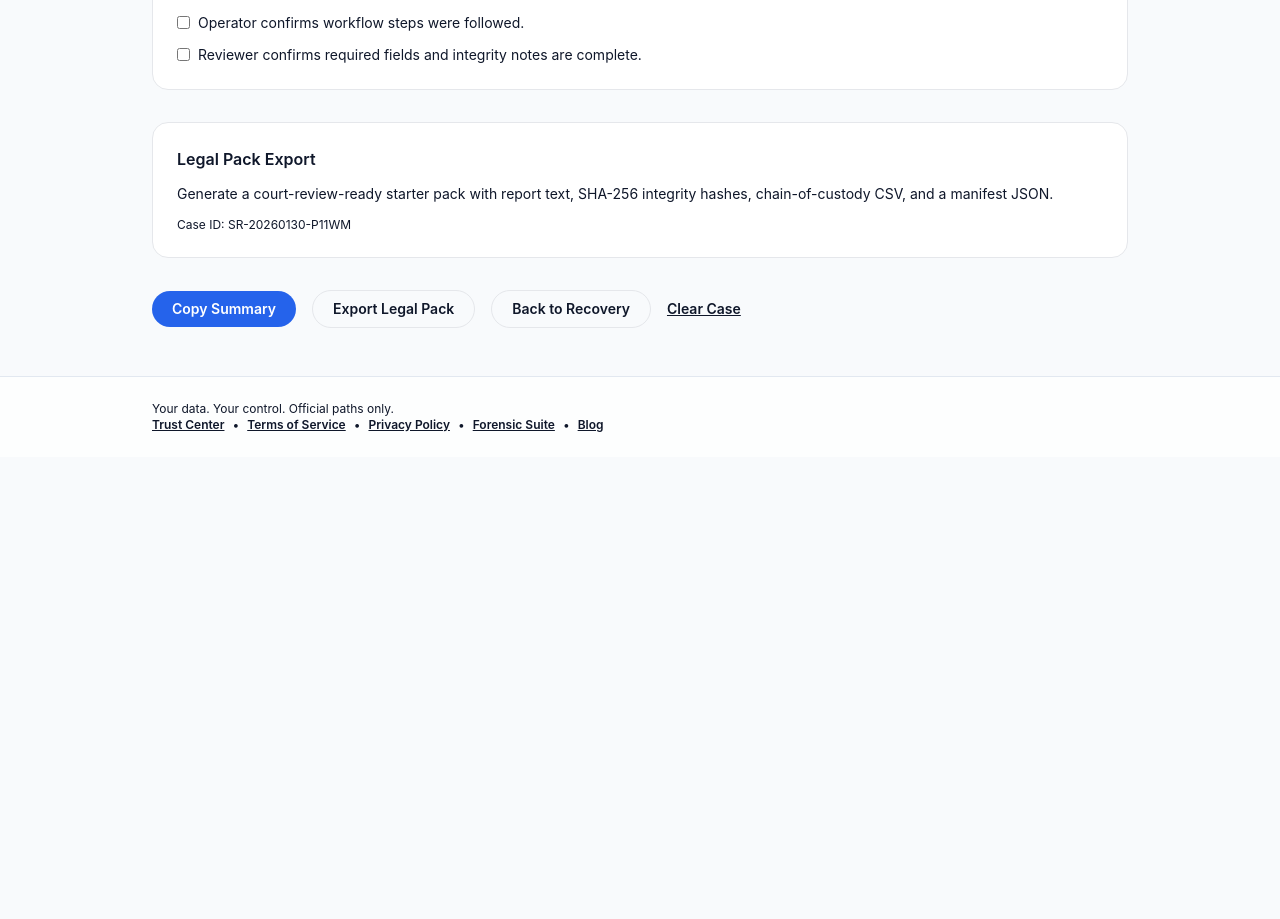
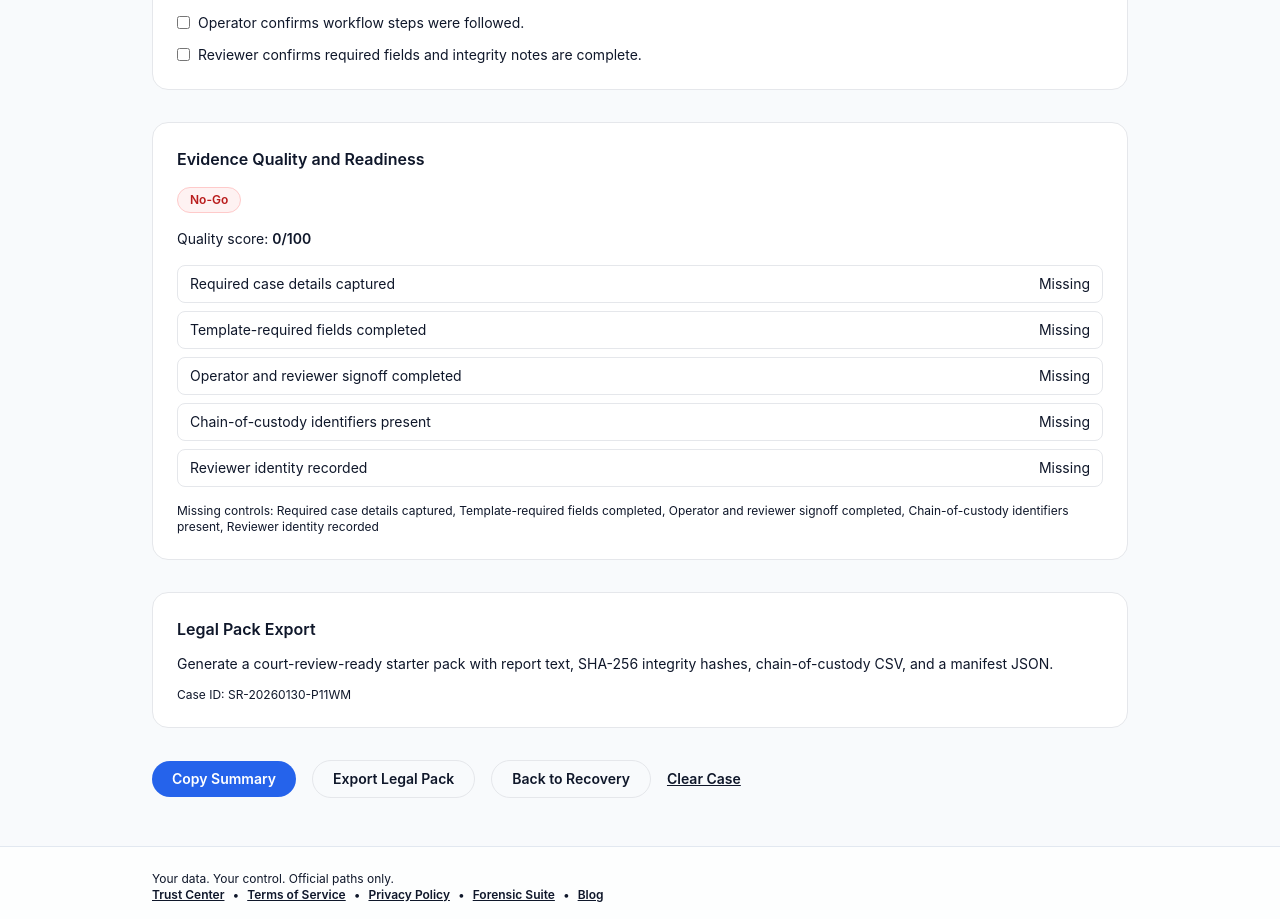
Before and after one commit to carter961995-wq/saferestore, a React (Vite) app: page /case-summary in a window 1280 px wide. Shown: the part 1860-2779 px from the top of the page. Before the commit the page ends 2317 px from the top, so only its background shows below. Built offline with nearby package versions, Linux system fonts and the light colour scheme.

Commit message:
feat: add stage 6 evidence quality scoring and readiness

```diff
--- a/src/pages/CaseSummary.jsx
+++ b/src/pages/CaseSummary.jsx
@@ -87,6 +87,90 @@ export default function CaseSummary() {
   );
 
   const isSignoffValid = operatorSignoff && reviewSignoff;
+  const hasCustodyIdentifiers = Boolean(
+    operatorName.trim() && evidenceSource.trim() && incidentDate.trim()
+  );
+
+  const qualityChecks = useMemo(
+    () => [
+      {
+        key: "base_details",
+        label: "Required case details captured",
+        weight: 20,
+        passed: isWhatHappenedValid && isIphoneModelValid,
+      },
+      {
+        key: "template_fields",
+        label: "Template-required fields completed",
+        weight: 30,
+        passed: missingTemplateFields.length === 0,
+      },
+      {
+        key: "signoff",
+        label: "Operator and reviewer signoff completed",
+        weight: 25,
+        passed: isSignoffValid,
+      },
+      {
+        key: "custody_ids",
+        label: "Chain-of-custody identifiers present",
+        weight: 15,
+        passed: hasCustodyIdentifiers,
+      },
+      {
+        key: "reviewer_assigned",
+        label: "Reviewer identity recorded",
+        weight: 10,
+        passed: Boolean(reviewerName.trim()),
+      },
+    ],
+    [
+      hasCustodyIdentifiers,
+      isIphoneModelValid,
+      isSignoffValid,
+      isWhatHappenedValid,
+      missingTemplateFields.length,
+      reviewerName,
+    ]
+  );
+
+  const qualityScore = qualityChecks.reduce(
+    (total, check) => total + (check.passed ? check.weight : 0),
+    0
+  );
+
+  const missingControls = qualityChecks
+    .filter((check) => !check.passed)
+    .map((check) => check.label);
+
+  const readinessStatus = useMemo(() => {
+    const hasBlockingIssues =
+      !isWhatHappenedValid ||
+      !isIphoneModelValid ||
+      missingTemplateFields.length > 0 ||
+      !isSignoffValid;
+
+    if (hasBlockingIssues) {
+      return "No-Go";
+    }
+    if (qualityScore < 85) {
+      return "Conditional";
+    }
+    return "Go";
+  }, [
+    isIphoneModelValid,
+    isSignoffValid,
+    isWhatHappenedValid,
+    missingTemplateFields.length,
+    qualityScore,
+  ]);
+
+  const readinessToneClass =
+    readinessStatus === "Go"
+      ? "text-emerald-700 bg-emerald-50 border-emerald-200"
+      : readinessStatus === "Conditional"
+        ? "text-amber-700 bg-amber-50 border-amber-200"
+        : "text-red-700 bg-red-50 border-red-200";
 
   useEffect(() => {
     const stored = localStorage.getItem("saferestore_caseData");
@@ -118,6 +202,8 @@ export default function CaseSummary() {
         `• Evidence Source: ${evidenceSource || "-"}`,
         `• Incident Date: ${incidentDate || "-"}`,
         `• Jurisdiction / Matter: ${jurisdiction || "-"}`,
+        `• Evidence Quality Score: ${qualityScore}/100`,
+        `• Readiness Status: ${readinessStatus}`,
         "",
         "Your Details",
         `• What happened?: ${whatHappened || "-"}`,
@@ -146,6 +232,8 @@ export default function CaseSummary() {
       powersOn,
       reviewerName,
       whatHappened,
+      qualityScore,
+      readinessStatus,
     ]
   );
 
@@ -219,6 +307,11 @@ export default function CaseSummary() {
         operatorSignoff,
         reviewSignoff,
       },
+      quality: {
+        score: qualityScore,
+        readiness: readinessStatus,
+        missingControls,
+      },
     };
 
     const reportText = summaryText;
@@ -254,6 +347,10 @@ export default function CaseSummary() {
       ],
       template: activeTemplate.id,
       requiredFieldsSatisfied: activeTemplate.requiredFields,
+      quality: {
+        score: qualityScore,
+        readiness: readinessStatus,
+      },
       disclaimers: [
         "Tool assists analysis; operator procedure determines evidentiary reliability.",
         "No bypassing encryption, passcodes, or unauthorized access.",
@@ -296,6 +393,8 @@ export default function CaseSummary() {
     logEvent("legal_pack_exported", {
       caseId: currentCaseId,
       template: activeTemplate.id,
+      readinessStatus,
+      qualityScore,
     });
     setPackStatus("Legal pack downloaded.");
     window.setTimeout(() => setPackStatus(""), 3000);
@@ -522,6 +621,36 @@ export default function CaseSummary() {
         ) : null}
       </div>
 
+      <div className="space-y-4 rounded-2xl border border-slate-200 bg-white p-6">
+        <h2 className="text-base font-semibold text-slate">Evidence Quality and Readiness</h2>
+        <div className={`inline-flex rounded-full border px-3 py-1 text-xs font-semibold ${readinessToneClass}`}>
+          {readinessStatus}
+        </div>
+        <div className="text-sm text-slate-700">
+          Quality score: <span className="font-semibold">{qualityScore}/100</span>
+        </div>
+        <ul className="space-y-2 text-sm text-slate-600">
+          {qualityChecks.map((check) => (
+            <li
+              key={check.key}
+              className="flex items-start justify-between gap-4 rounded-lg border border-slate-100 bg-slate-50 px-3 py-2"
+            >
+              <span>{check.label}</span>
+              <span className={check.passed ? "text-emerald-700 font-semibold" : "text-slate-500"}>
+                {check.passed ? "Pass" : "Missing"}
+              </span>
+            </li>
+          ))}
+        </ul>
+        {missingControls.length > 0 ? (
+          <div className="text-xs text-slate-500">
+            Missing controls: {missingControls.join(", ")}
+          </div>
+        ) : (
+          <div className="text-xs text-emerald-700">No missing controls detected.</div>
+        )}
+      </div>
+
       <div className="space-y-3 rounded-2xl border border-slate-200 bg-white p-6">
         <h2 className="text-base font-semibold text-slate">Legal Pack Export</h2>
         <p className="text-sm leading-relaxed text-slate-600">
```
